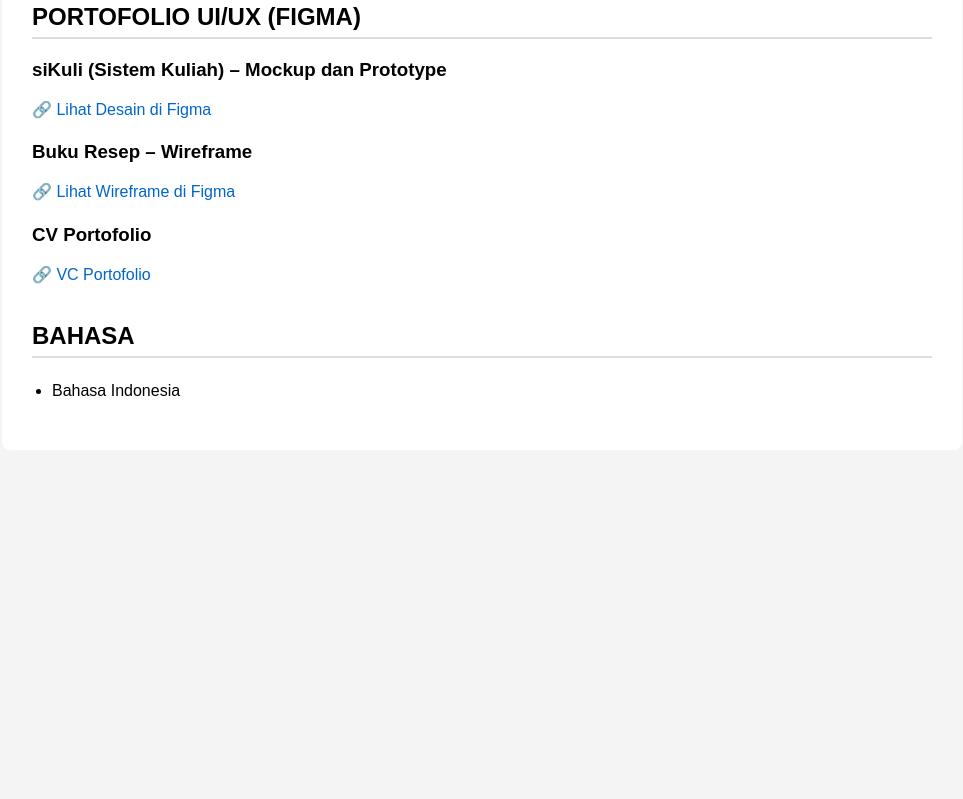
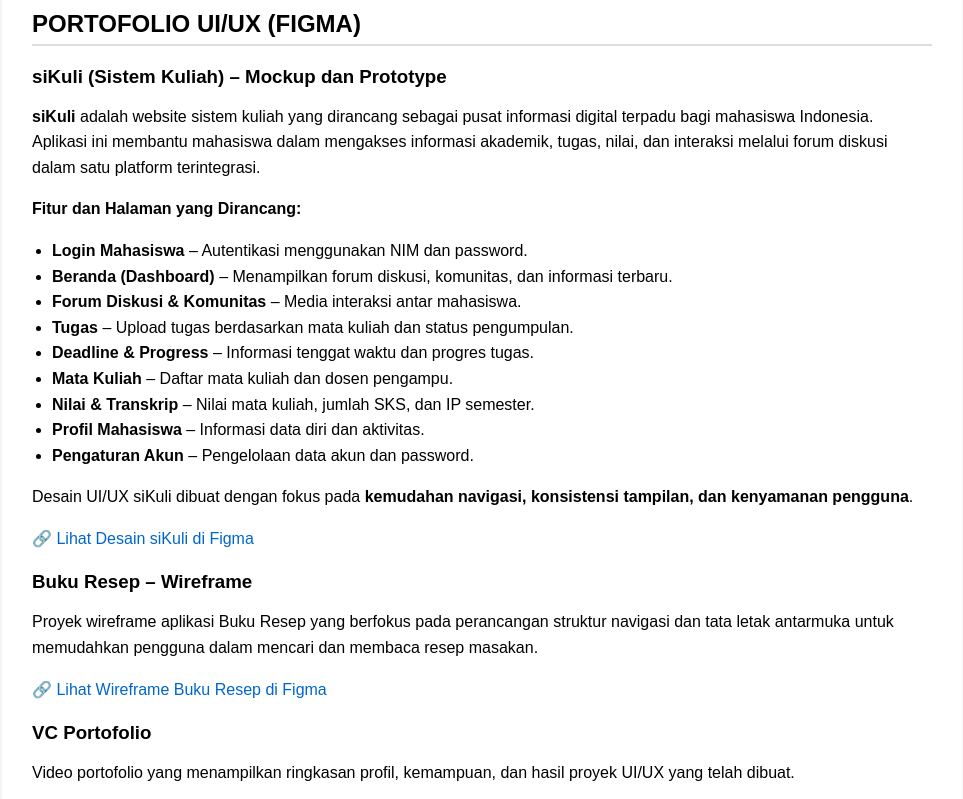
Before and after one commit to akbarfaturochman23/Akbar-Portofolio, a plain HTML site: page index.html in a window 1280 px wide. Shown: the part 1708-2507 px from the top of the page, without its empty margins (158-1121 px from the left). Before the commit the page ends 2198 px from the top, so only its background shows below. Drawn offline with Linux system fonts and the light colour scheme.

Commit message:
Update index.html

```diff
--- a/index.html
+++ b/index.html
@@ -27,6 +27,7 @@
             margin-top: 35px;
         }
         h3 {
+            margin-top: 20px;
             margin-bottom: 5px;
         }
         p, li {
@@ -134,17 +135,51 @@
 
     <h3>siKuli (Sistem Kuliah) – Mockup dan Prototype</h3>
     <p>
+        <strong>siKuli</strong> adalah website sistem kuliah yang dirancang sebagai
+        pusat informasi digital terpadu bagi mahasiswa Indonesia. Aplikasi ini
+        membantu mahasiswa dalam mengakses informasi akademik, tugas, nilai, dan
+        interaksi melalui forum diskusi dalam satu platform terintegrasi.
+    </p>
+
+    <p><strong>Fitur dan Halaman yang Dirancang:</strong></p>
+    <ul>
+        <li><strong>Login Mahasiswa</strong> – Autentikasi menggunakan NIM dan password.</li>
+        <li><strong>Beranda (Dashboard)</strong> – Menampilkan forum diskusi, komunitas, dan informasi terbaru.</li>
+        <li><strong>Forum Diskusi & Komunitas</strong> – Media interaksi antar mahasiswa.</li>
+        <li><strong>Tugas</strong> – Upload tugas berdasarkan mata kuliah dan status pengumpulan.</li>
+        <li><strong>Deadline & Progress</strong> – Informasi tenggat waktu dan progres tugas.</li>
+        <li><strong>Mata Kuliah</strong> – Daftar mata kuliah dan dosen pengampu.</li>
+        <li><strong>Nilai & Transkrip</strong> – Nilai mata kuliah, jumlah SKS, dan IP semester.</li>
+        <li><strong>Profil Mahasiswa</strong> – Informasi data diri dan aktivitas.</li>
+        <li><strong>Pengaturan Akun</strong> – Pengelolaan data akun dan password.</li>
+    </ul>
+
+    <p>
+        Desain UI/UX siKuli dibuat dengan fokus pada
+        <strong>kemudahan navigasi, konsistensi tampilan, dan kenyamanan pengguna</strong>.
+    </p>
+
+    <p>
         🔗 <a href="https://www.figma.com/design/DsVx610f21xkUa2vxz1d5E/Untitled" target="_blank">
-        Lihat Desain di Figma</a>
+        Lihat Desain siKuli di Figma</a>
     </p>
 
     <h3>Buku Resep – Wireframe</h3>
     <p>
+        Proyek wireframe aplikasi Buku Resep yang berfokus pada perancangan struktur
+        navigasi dan tata letak antarmuka untuk memudahkan pengguna dalam mencari
+        dan membaca resep masakan.
+    </p>
+    <p>
         🔗 <a href="https://www.figma.com/design/i6aqySDPDiPpjiO7qfzPRZ/Untitled?node-id=0-1&t=cPLx1yRzJtw4TCpb-1" target="_blank">
-        Lihat Wireframe di Figma</a>
+        Lihat Wireframe Buku Resep di Figma</a>
     </p>
 
-    <h3>CV Portofolio</h3>
+    <h3>VC Portofolio</h3>
+    <p>
+        Video portofolio yang menampilkan ringkasan profil, kemampuan, dan hasil
+        proyek UI/UX yang telah dibuat.
+    </p>
     <p>
         🔗 <a href="https://drive.google.com/file/d/1EgKLt18yiPMtXHruGols9t_S6-zgOD61/view?usp=sharing" target="_blank">
         VC Portofolio</a>
```
